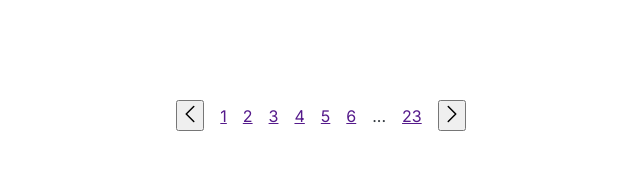
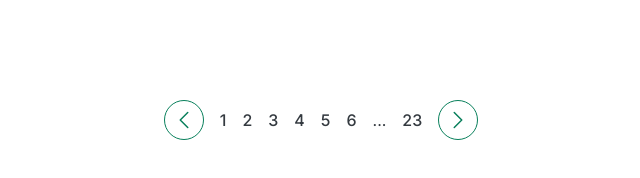
Before and after one commit to bern4t/UDEMY-Responsive_Websites, a plain HTML site: page ElementsComponentsPatterns/04-pagination.html in a window 1280 px wide. Shown: the whole page, without its empty margins (319-959 px from the left). Drawn offline with Linux system fonts and the light colour scheme.

Commit message:
Style the buttons

```diff
--- a/ElementsComponentsPatterns/04-pagination.html
+++ b/ElementsComponentsPatterns/04-pagination.html
@@ -45,9 +45,42 @@
         gap: 16px;
       }
 
+      .page-link:link,
+      .page-link:visited {
+        text-decoration: none;
+        color: #343a40;
+        font-weight: 500;
+      }
+
+      .page-link:hover,
+      .page-link:active {
+      }
+
       .icon {
         height: 24px;
         width: 24px;
+        stroke: #087f5b;
+      }
+
+      button {
+        background: none;
+        border: 1px solid #087f5b;
+        width: 40px;
+        height: 40px;
+        border-radius: 50%;
+
+        display: flex;
+        align-items: center;
+        justify-content: center;
+      }
+
+      button:hover {
+        background-color: #087f5b;
+        cursor: pointer;
+      }
+
+      button:hover .icon {
+        stroke: #fff;
       }
     </style>
   </head>
```
